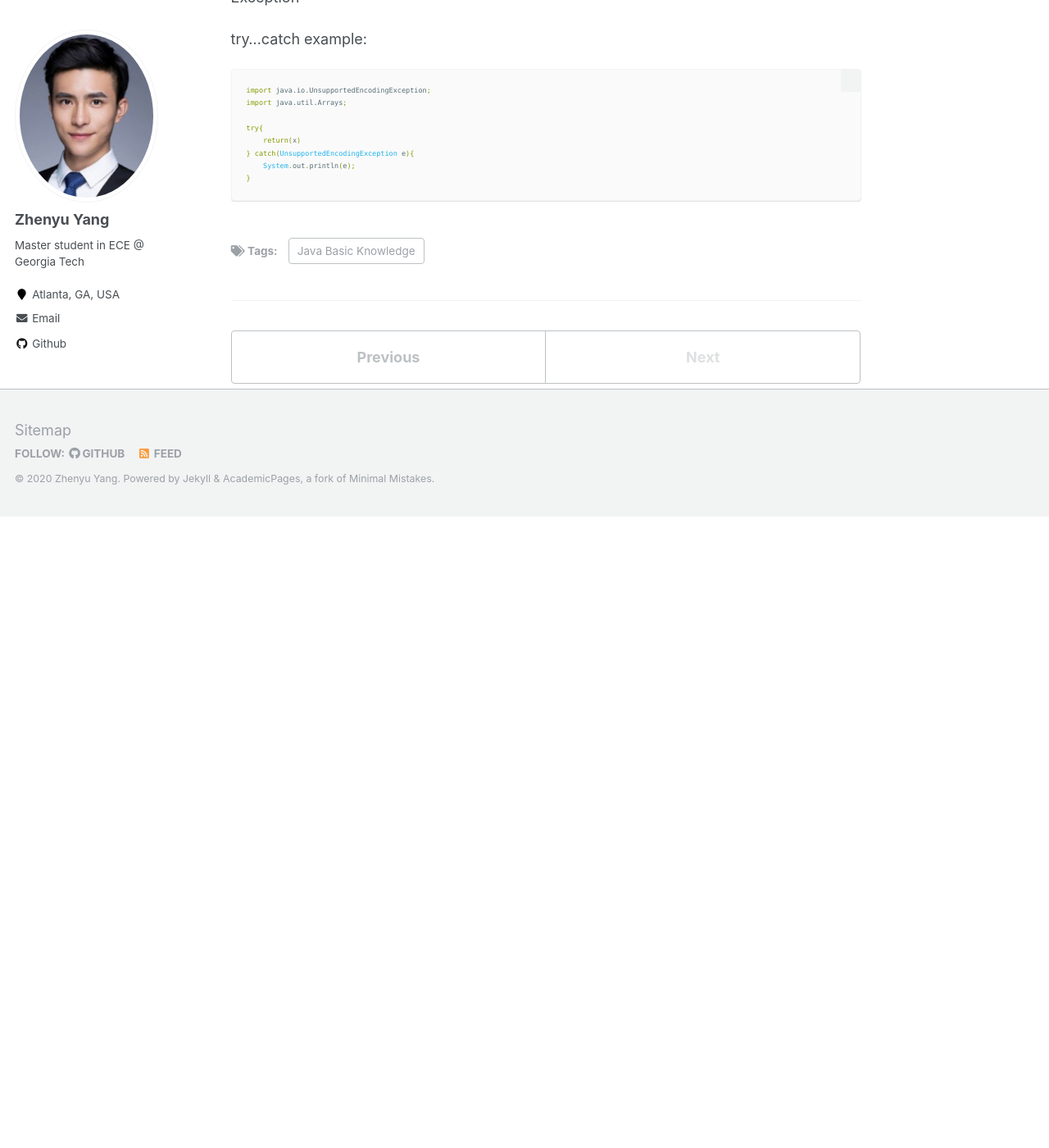
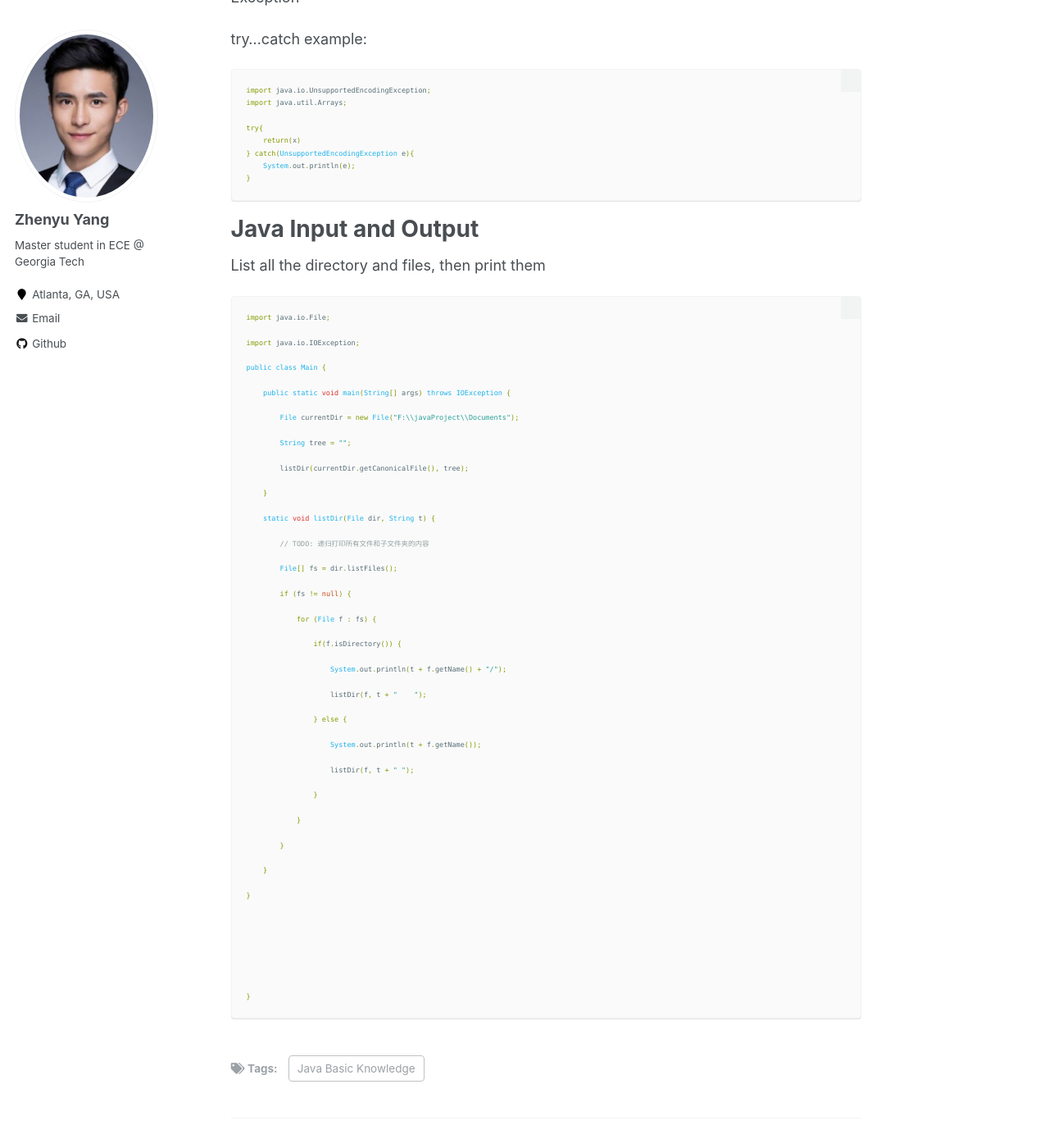
Before and after one commit to azpeteryang/azpeteryang.github.io, a Jekyll site: the page built from _posts/2020-05-21-blog-post-5.md, in a window 1280 px wide and 1400 px high, scrolled down 6681 px. Shown: the whole window at 82% size. Built offline with Jekyll 4.4.1, drawn with Linux system fonts in a browser that asks for light colours; a file with an impossible date is left out; before the commit the page ends 7311 px from its top, so only the background shows below that.

Commit message:
Update 2020-05-21-blog-post-5.md

````diff
--- a/_posts/2020-05-21-blog-post-5.md
+++ b/_posts/2020-05-21-blog-post-5.md
@@ -328,3 +328,63 @@ try{
     System.out.println(e);
 }
 ```
+
+# Java Input and Output
+List all the directory and files, then print them
+```java
+import java.io.File;
+
+import java.io.IOException;
+
+public class Main {
+
+    public static void main(String[] args) throws IOException {
+
+        File currentDir = new File("F:\\javaProject\\Documents");
+
+        String tree = "";
+
+        listDir(currentDir.getCanonicalFile(), tree);
+
+    }
+
+    static void listDir(File dir, String t) {
+
+        // TODO: 递归打印所有文件和子文件夹的内容
+
+        File[] fs = dir.listFiles();
+
+        if (fs != null) {
+
+            for (File f : fs) {
+
+                if(f.isDirectory()) {
+
+                    System.out.println(t + f.getName() + "/");
+
+                    listDir(f, t + "    ");
+
+                } else {
+
+                    System.out.println(t + f.getName());
+
+                    listDir(f, t + " ");
+
+                }
+
+            }
+
+        }
+
+    }
+
+}
+
+
+
+
+
+
+
+}
+```
````
